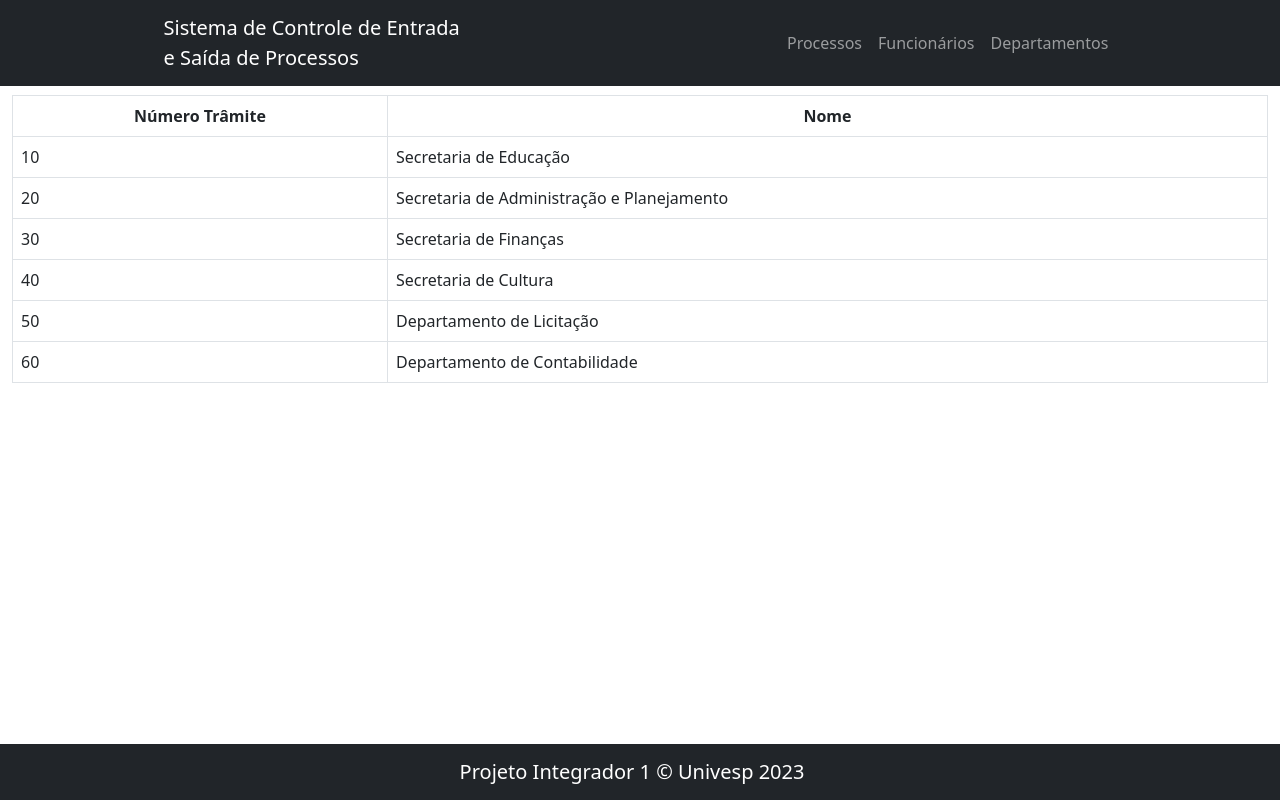
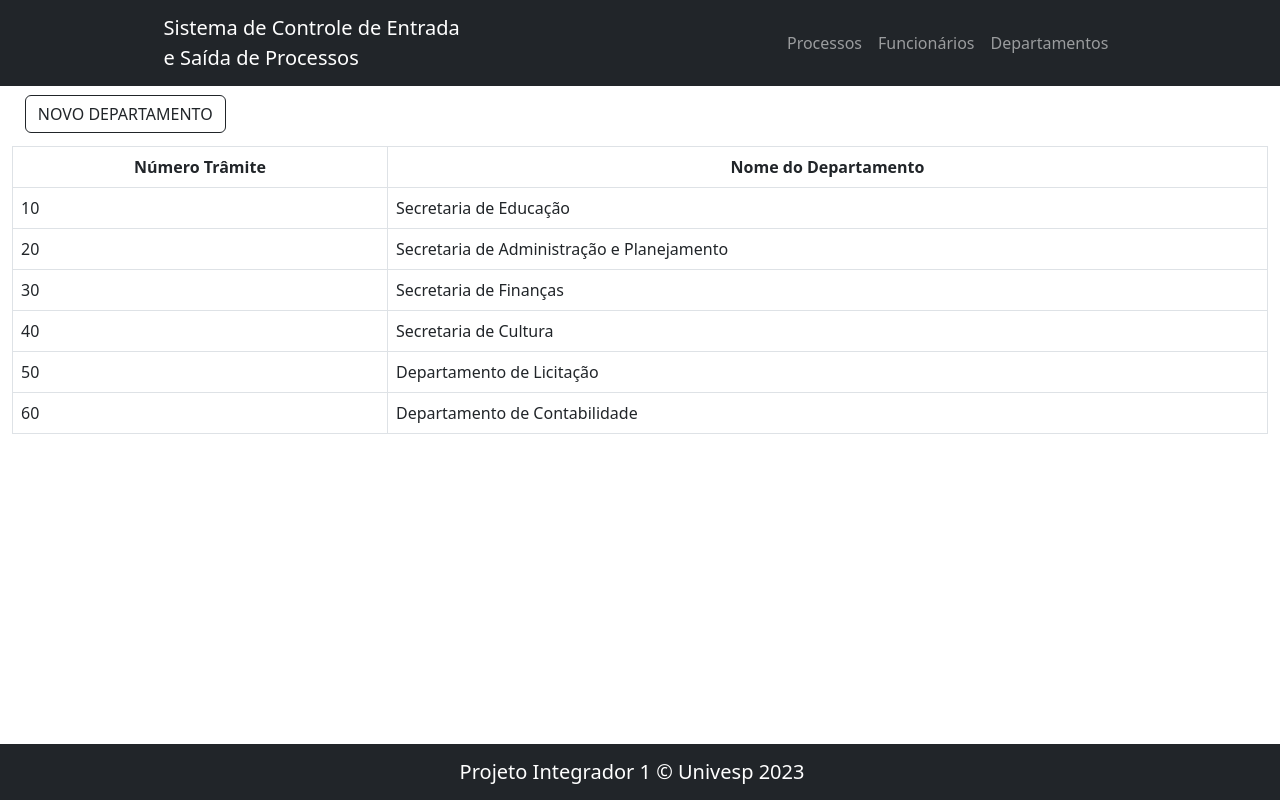
Before and after one commit to marianaleitao/Projeto-Integrador-1-Univesp, a React (Create React App) app: page /departments in a window 1280 px wide. Built offline with nearby package versions, Linux system fonts and the light colour scheme.

Commit message:
Criado modal e formulário para cadastrar departamento

```diff
--- /dev/null
+++ b/src/app/components/Department/FormModalDepartment/index.js
@@ -0,0 +1,18 @@
+import Form from 'react-bootstrap/Form';
+
+function FormModalDepartment() {
+    return (
+        <Form>
+            <Form.Group className="mb-3" controlId="formTramite">
+                <Form.Label>Número do Trâmite</Form.Label>
+                <Form.Control type="text" placeholder="Digite o número de matrícula" />
+            </Form.Group>
+            <Form.Group className="mb-3" controlId="formNomeDepartamento">
+                <Form.Label>Nome do Departamento</Form.Label>
+                <Form.Control type="text" placeholder="Digite o nome" />
+            </Form.Group>
+        </Form>
+    );
+}
+
+export default FormModalDepartment;
--- /dev/null
+++ b/src/app/components/Department/ModalDepartment/index.js
@@ -0,0 +1,31 @@
+import Button from 'react-bootstrap/Button';
+import Modal from 'react-bootstrap/Modal';
+import { useState } from 'react';
+import FormModalDepartment from '../FormModalDepartment';
+
+function ModalDepartment() {
+
+    const [show, setShow] = useState(false);
+    const handleClose = () => setShow(false);
+    const handleShow = () => setShow(true);
+
+    return (
+        <>
+            <Button variant="outline-dark" onClick={handleShow}>NOVO DEPARTAMENTO</Button>
+            <Modal show={show} onHide={handleClose}>
+                <Modal.Header closeButton>
+                    <Modal.Title>Departamento</Modal.Title>
+                </Modal.Header>
+                <Modal.Body>
+                    <FormModalDepartment />
+                </Modal.Body>
+                <Modal.Footer>
+                    <Button onClick={handleClose}>Cancelar</Button>
+                    <Button>Salvar</Button>
+                </Modal.Footer>
+            </Modal>
+        </>
+    );
+}
+
+export default ModalDepartment;
--- a/src/app/components/Department/TableDepartment/TableDepartment.module.css
+++ b/src/app/components/Department/TableDepartment/TableDepartment.module.css
@@ -6,3 +6,7 @@
 .tabela thead {
     text-align: center;
 }
+
+.modal {
+    margin: .8rem;
+}
--- a/src/app/components/Department/TableDepartment/index.js
+++ b/src/app/components/Department/TableDepartment/index.js
@@ -3,16 +3,20 @@ import Table from 'react-bootstrap/Table';
 import styles from './TableDepartment.module.css';
 import departments from '../../../../json/departments.json';
 import TBodyDataDepartment from '../TBodyDataDepartment';
+import ModalDepartment from '../ModalDepartment';
 
 function TableDepartment() {
     return (
         <>
             <Container fluid className={styles.container}>
+                <section className={styles.modal}>
+                    <ModalDepartment />
+                </section>
                 <Table bordered hover className={styles.tabela}>
                     <thead>
                         <tr>
                             <th>Número Trâmite</th>
-                            <th>Nome</th>
+                            <th>Nome do Departamento</th>
                         </tr>
                     </thead>
                     <tbody>
```
